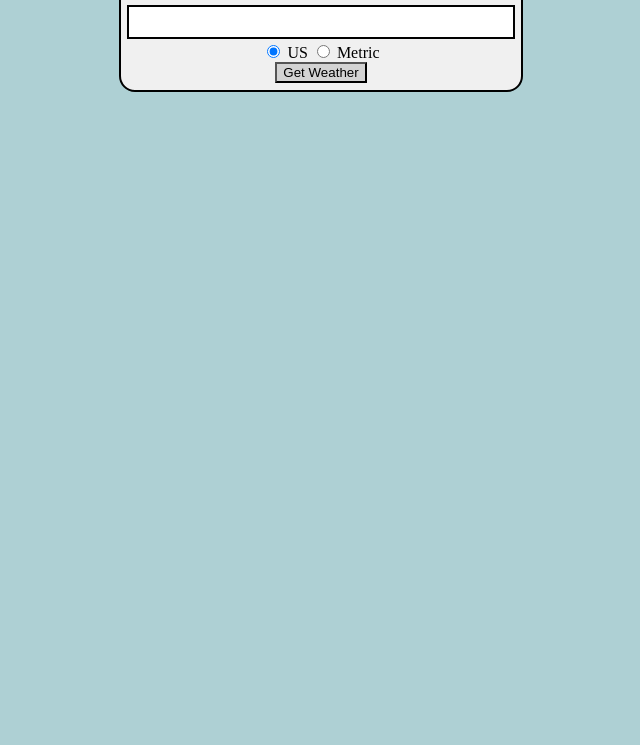
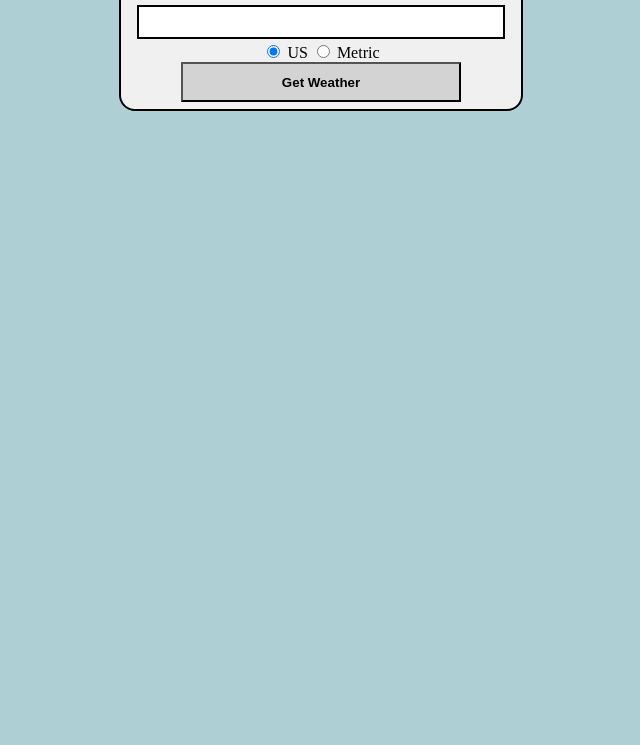
Before and after one commit to dksalty/weather_app, a website built with webpack: page src/index.html in a window 1280 px wide. Shown: the part 55-800 px from the top of the page, without its empty margins (319-959 px from the left). Built offline with nearby package versions, Linux system fonts and the light colour scheme.

Commit message:
Small style changes

```diff
--- a/src/styles.css
+++ b/src/styles.css
@@ -81,6 +81,9 @@ header {
 #getWeatherButton {
     margin-bottom: 5px;
     background-color: lightgrey;
+    width: 70%;
+    height: 40px;
+    font-weight: bold;
 }
 p {
   margin: 10px;
@@ -102,5 +105,5 @@ font-weight: bold;
     border: 2px solid black;
     margin: 3px;
     font-size: 1.5em;
-    width: 95%;
+    width: 90%;
 }
```
